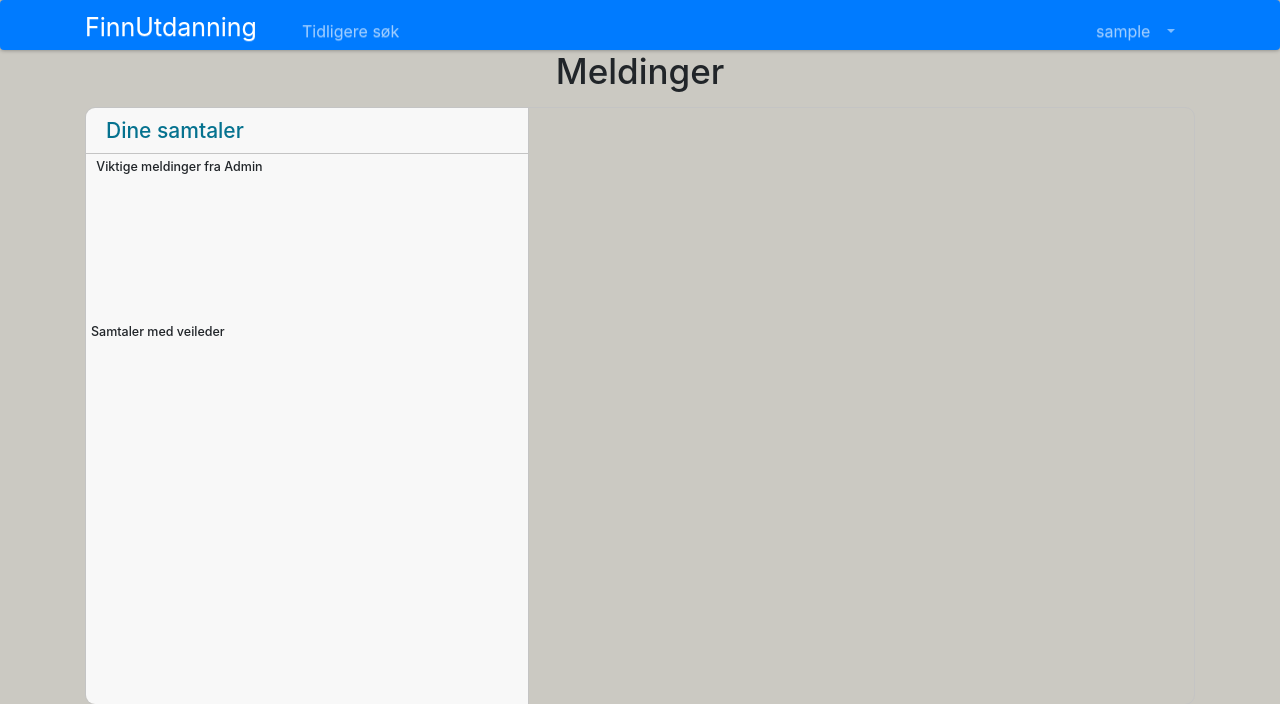
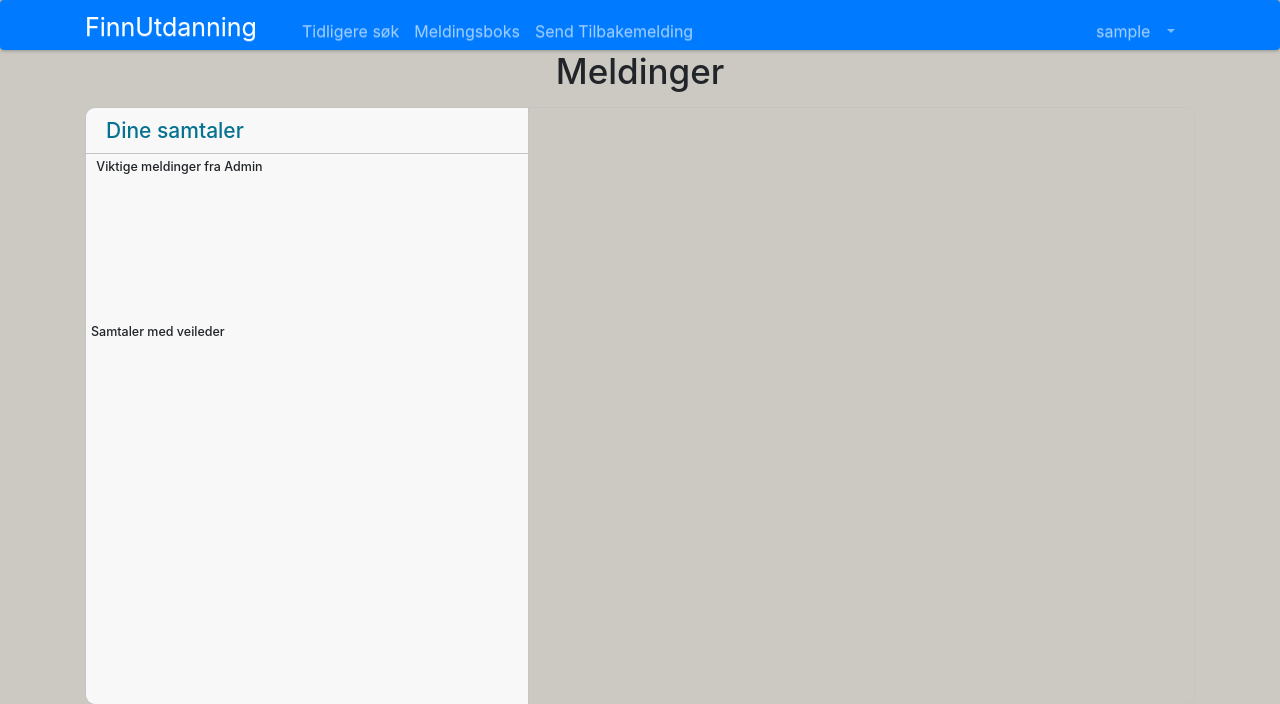
Before and after one commit to jonrenn/finnutdanning, a Django app: page /chat/ in a window 1280 px wide. Shown: the top 704 px of the page. Run offline with Django 3.2, Linux system fonts and the light colour scheme; the visitor is signed in with stand-in values (Sample User, id 1); data comes from the database, SQL or seed files in the repository; data that the repository does not hold is empty; parts of the project's set-up code (start-up, migrations or seed data) failed here and were passed over; some libraries are stand-ins or nearby versions.

Commit message:
Adding link to chat in navbar

```diff
--- a/FinnUtdanning/templates/navbar.html
+++ b/FinnUtdanning/templates/navbar.html
@@ -1,6 +1,7 @@
 {% load static %}
 {% load studyadvisor_extras %}
-<link rel="stylesheet" href="https://stackpath.bootstrapcdn.com/bootstrap/4.3.1/css/bootstrap.min.css" integrity="sha384-ggOyR0iXCbMQv3Xipma34MD+dH/1fQ784/j6cY/iJTQUOhcWr7x9JvoRxT2MZw1T" crossorigin="anonymous">
+<link rel="stylesheet" href="https://stackpath.bootstrapcdn.com/bootstrap/4.3.1/css/bootstrap.min.css"
+      integrity="sha384-ggOyR0iXCbMQv3Xipma34MD+dH/1fQ784/j6cY/iJTQUOhcWr7x9JvoRxT2MZw1T" crossorigin="anonymous">
 
 <nav class="navbar fixed-top navbar-expand-lg navbar-dark bg-primary">
     <div class="container" id="nav-container">
@@ -17,29 +18,39 @@
                 </li>
                 {% if user.is_authenticated %}
                     <li class="nav-item">
-                        <a class="nav-link" href="{% url 'tidligere_sok' %}" style="margin-right: 5px;">Tidligere søk</a>
+                        <a class="nav-link" href="{% url 'tidligere_sok' %}" style="margin-right: 5px;">Tidligere
+                            søk</a>
+                    </li>
+                    <li class="nav-item">
+                        <a class="nav-link" href="{% url 'chats' %}" style="margin-right: 5px;">Meldingsboks</a>
                     </li>
                 {% endif %}
-                <li class="nav-item dropdown">
-                    {% if request.user|has_group:"veileder" %}
+                {% if request.user|has_group:"veileder" %}
+                    <li class="nav-item dropdown" style="margin-right: 5px;">
                         <a class="nav-link dropdown-toggle" href="#" id="navbarDropdownMenuLink1" data-toggle="dropdown"
                            aria-haspopup="true" aria-expanded="false">
-                                    <span style="padding-right: .5em">Veileder</span>
+                            <span style="padding-right: .5em">Veileder</span>
                         </a>
                         <div class="dropdown-menu" aria-labelledby="navbarDropdownMenuLink1" style="font-size: 14px">
                             <a class="dropdown-item" href="{% url 'nyInteresse' %}">Ny interesse</a>
                             <a class="dropdown-item" href="{% url 'nyttStudie' %}">Ny studieretning</a>
                             <a class="dropdown-item" href="{% url 'endre' %}">Endre eksisterende</a>
                         </div>
-                    {% endif %}
+                    </li>
+                    <li class="nav-item">
+                        <a class="nav-link" href="#" style="margin-right: 5px;">Veilederinnboks</a>
+                    </li>
+                {% endif %}
+                <li class="nav-item">
+                    <a class="nav-link" href="#" style="margin-right: 5px;">Send Tilbakemelding</a>
                 </li>
             </ul>
-            <ul class="navbar-nav my-2 my-lg-0" >
+            <ul class="navbar-nav my-2 my-lg-0">
                 <li class="nav-item dropdown">
                     {% if user.is_authenticated %}
                         <a class="nav-link dropdown-toggle" href="#" id="navbarDropdownMenuLink" data-toggle="dropdown"
                            aria-haspopup="true" aria-expanded="false">
-                                    <span style="padding-right: .5em">{% firstof user.username  %}</span>
+                            <span style="padding-right: .5em">{% firstof user.username %}</span>
                         </a>
                         <div class="dropdown-menu" aria-labelledby="navbarDropdownMenuLink" style="font-size: 14px">
                             <!--<a class="dropdown-item" href="{% url 'profile' user %}">Profil</a>-->
```
